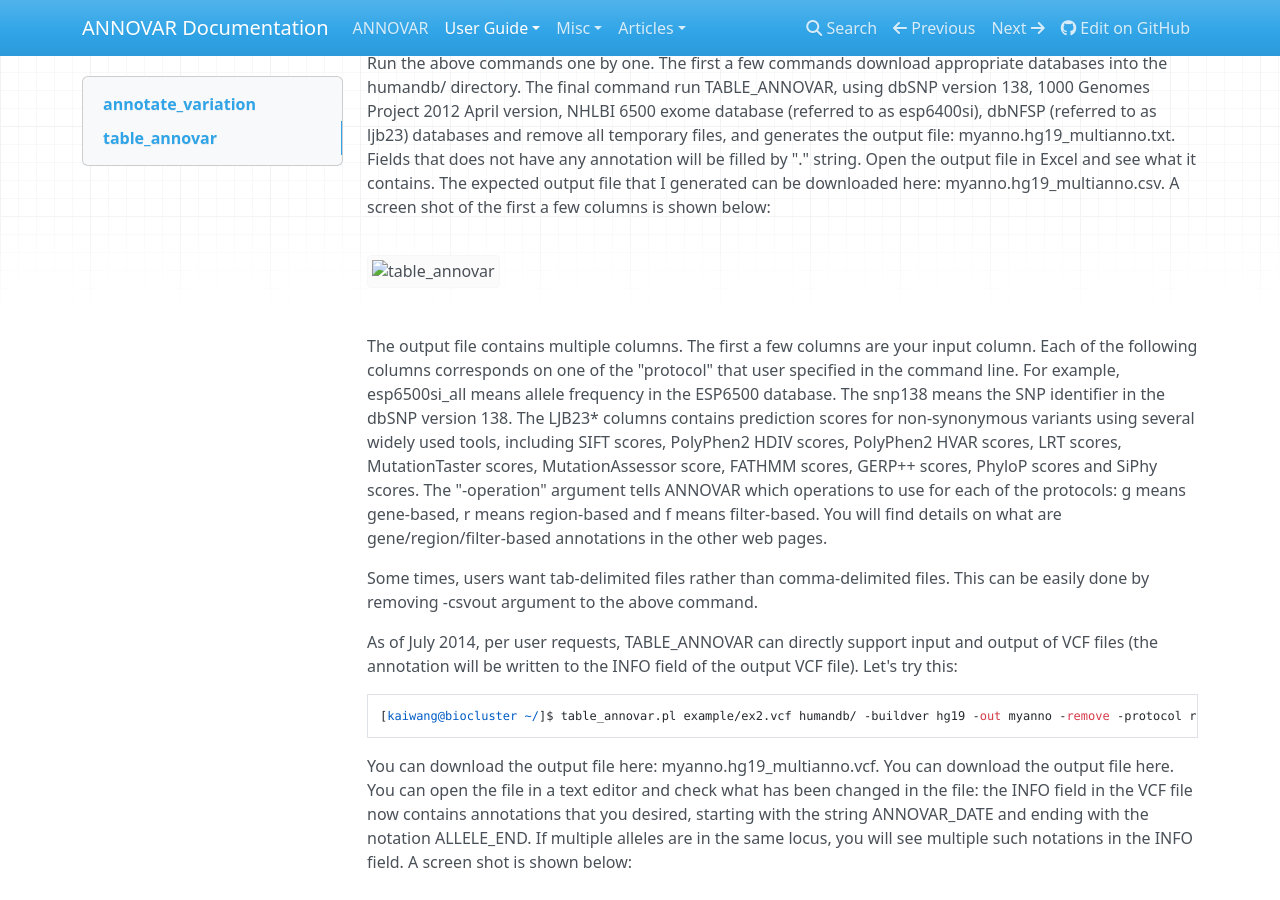
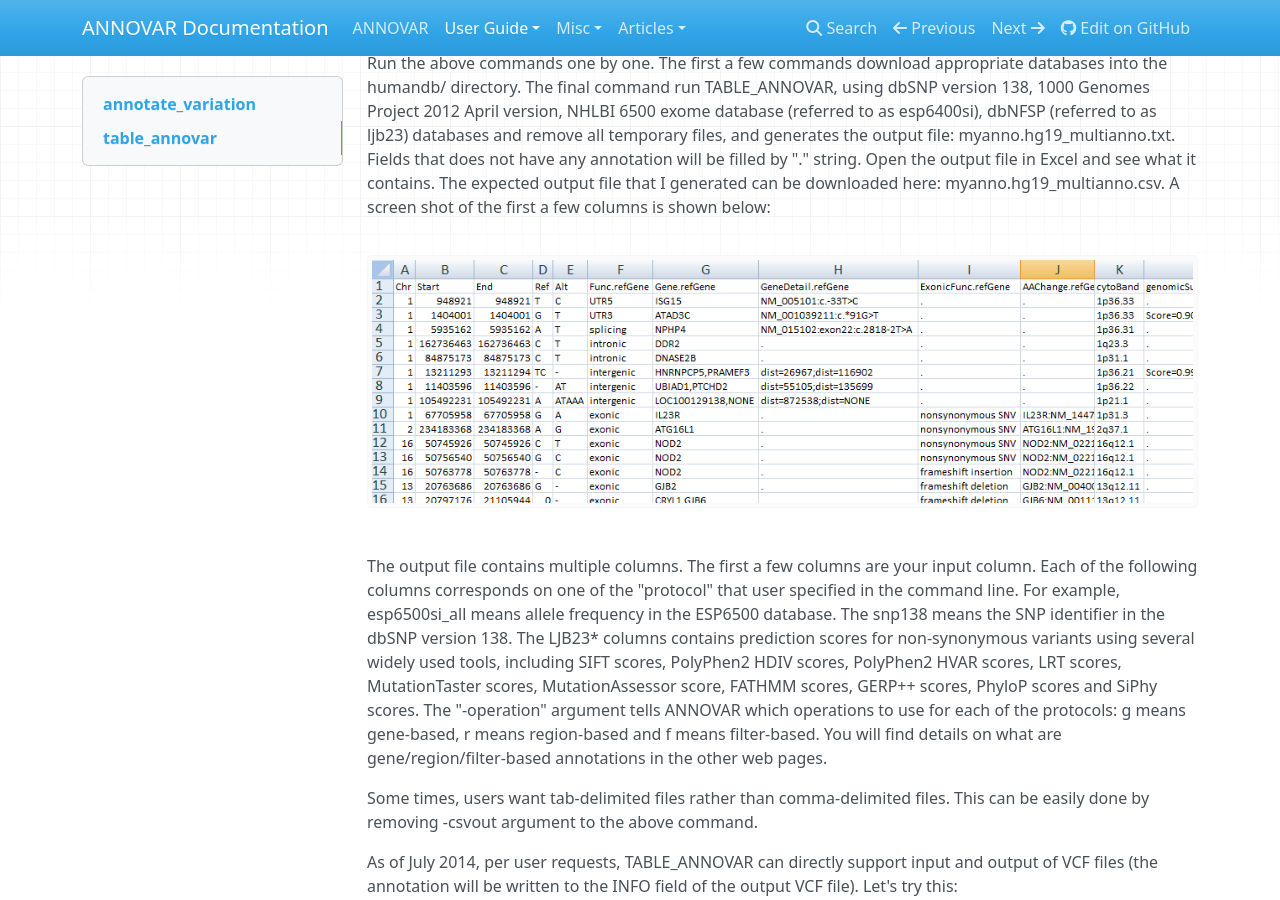
Before and after one commit to WGLab/doc-ANNOVAR, an MkDocs documentation site: the page built from docs/user-guide/startup.md, in a window 1280 px wide and 900 px high, scrolled down 1702 px. Built offline with MkDocs 1.6.1, drawn with Linux system fonts in a browser that asks for light colours; nearby versions of some CDN libraries; old or Windows-style settings are respelled for this version of MkDocs.

Commit message:
Updated startup.md

```diff
--- a/docs/user-guide/startup.md
+++ b/docs/user-guide/startup.md
@@ -46,7 +46,7 @@ Below is an example on using the TABLE_ANNOVAR program, which takes an input var
 
 Run the above commands one by one. The first a few commands download appropriate databases into the humandb/ directory. The final command run TABLE_ANNOVAR, using dbSNP version 138, 1000 Genomes Project 2012 April version, NHLBI 6500 exome database (referred to as esp6400si), dbNFSP (referred to as ljb23) databases and remove all temporary files, and generates the output file: myanno.hg19_multianno.txt. Fields that does not have any annotation will be filled by "." string. Open the output file in Excel and see what it contains. The expected output file that I generated can be downloaded here: myanno.hg19_multianno.csv. A screen shot of the first a few columns is shown below:
 
-![table_annovar](docs/img/table_annovar.PNG)
+![table_annovar](../img/table_annovar.PNG)
 
 The output file contains multiple columns. The first a few columns are your input column. Each of the following columns corresponds on one of the "protocol" that user specified in the command line. For example, esp6500si_all means allele frequency in the ESP6500 database. The snp138 means the SNP identifier in the dbSNP version 138. The LJB23* columns contains prediction scores for non-synonymous variants using several widely used tools, including SIFT scores, PolyPhen2 HDIV scores, PolyPhen2 HVAR scores, LRT scores, MutationTaster scores, MutationAssessor score, FATHMM scores, GERP++ scores, PhyloP scores and SiPhy scores. The "-operation" argument tells ANNOVAR which operations to use for each of the protocols: g means gene-based, r means region-based and f means filter-based. You will find details on what are gene/region/filter-based annotations in the other web pages.
 
@@ -60,7 +60,7 @@ As of July 2014, per user requests, TABLE_ANNOVAR can directly support input and
 
 You can download the output file here: myanno.hg19_multianno.vcf. You can download the output file here. You can open the file in a text editor and check what has been changed in the file: the INFO field in the VCF file now contains annotations that you desired, starting with the string ANNOVAR_DATE and ending with the notation ALLELE_END. If multiple alleles are in the same locus, you will see multiple such notations in the INFO field. A screen shot is shown below:
 
-![table_vcf](docs/img/table_vcf.PNG)
+![table_vcf](../img/table_vcf.PNG)
 
 Hopefully, after you finish this set of exercises above, you now have a better idea what ANNOVAR is, and can start enjoy the journey of annotating your variants.
 
```
